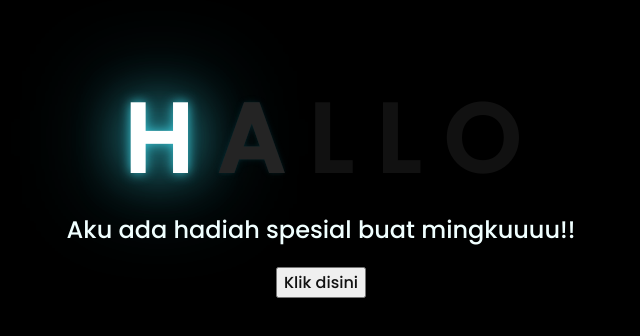
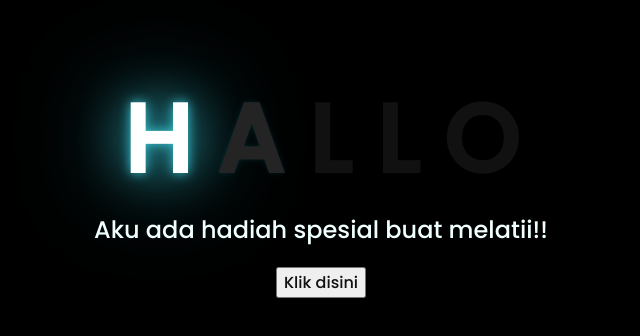
Before and after one commit to widhiastinaa/untuksengkuu, a plain HTML site: page index.html in a window 1280 px wide. Shown: the part 226-562 px from the top of the page, without its empty margins (327-967 px from the left). Drawn offline with Linux system fonts and the light colour scheme.

Commit message:
Update index.html

```diff
--- a/index.html
+++ b/index.html
@@ -18,7 +18,7 @@
         <span>O</span>
     </div>
     <div class="description">
-        <span>Aku ada hadiah spesial buat mingkuuuu!!</span>
+        <span>Aku ada hadiah spesial buat melatii!!</span>
     </div>
     <div class="button">
         <button>
```
